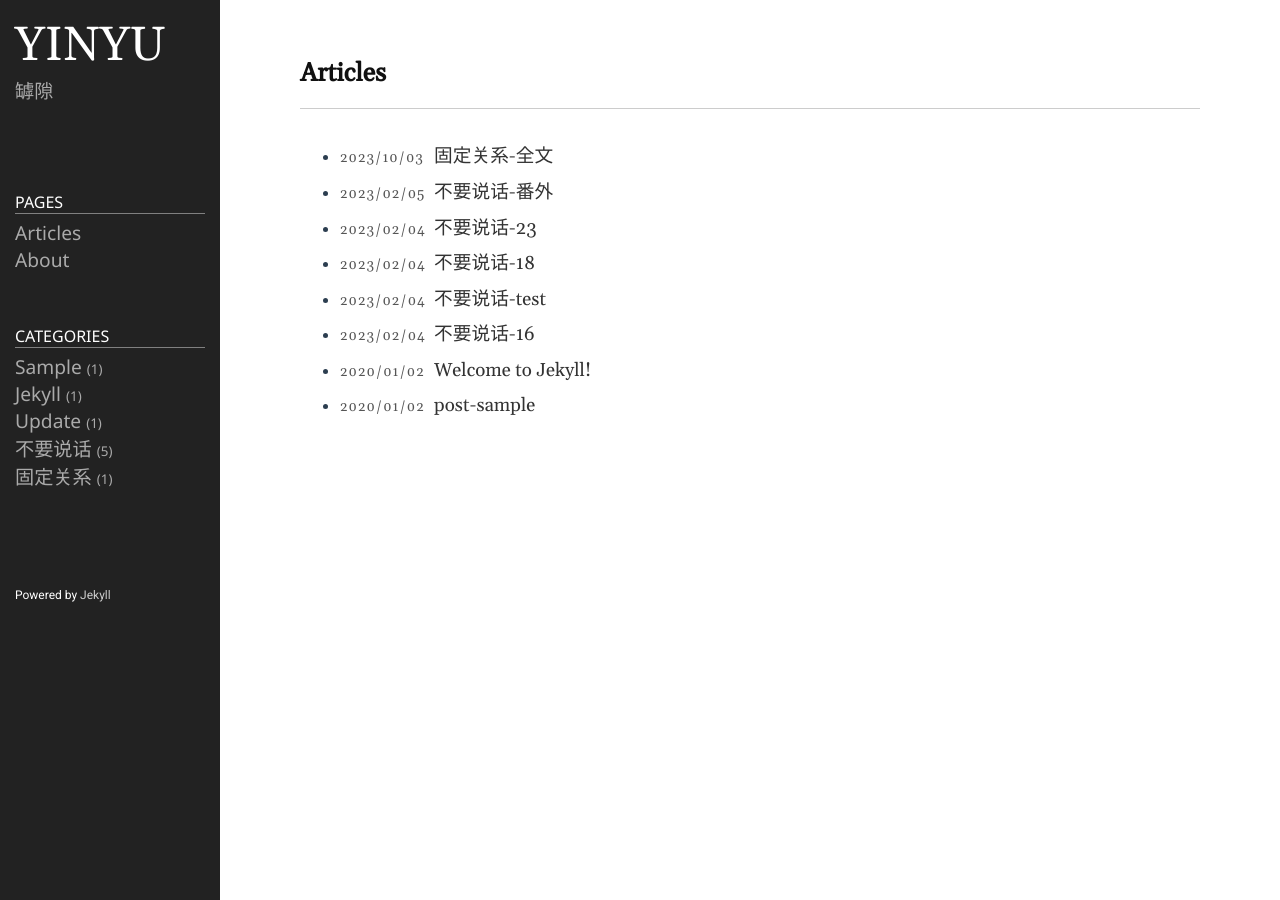
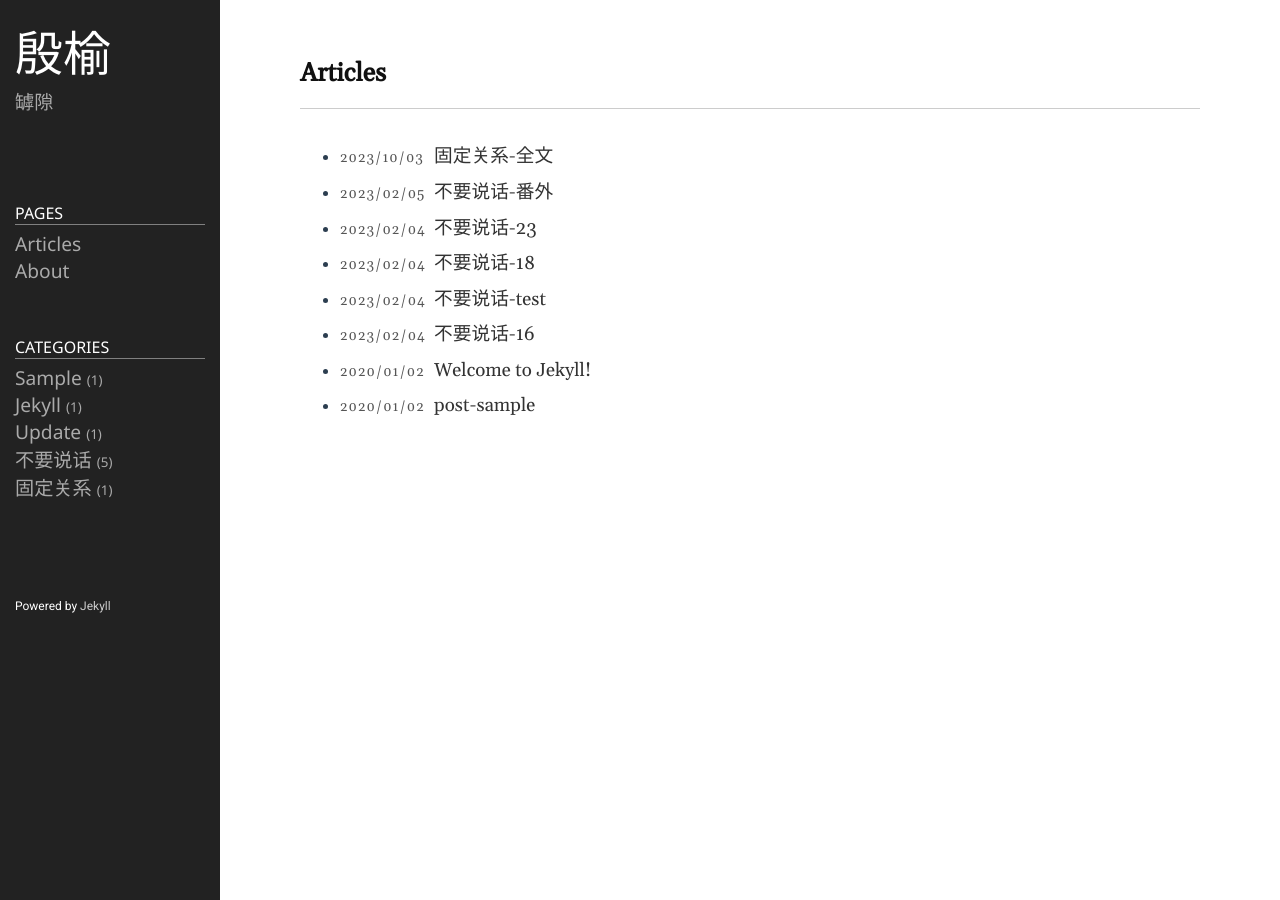
Before and after one commit to missingyinyu/missingyinyu.github.io, a Jekyll site: the page built from index.md, in a window 1280 px wide. Built offline with Jekyll 4.4.1, drawn with Linux system fonts in a browser that asks for light colours.

Commit message:
Update _config.yml

```diff
--- a/_config.yml
+++ b/_config.yml
@@ -18,7 +18,7 @@
 # You can create any custom variable you would like, and they will be accessible
 # in the templates via {{ site.myvariable }}.
 
-title: YINYU
+title: 殷榆
 email: yinyubox@gmail.com
 description: >- # this means to ignore newlines until "baseurl:"
   罅隙
```
